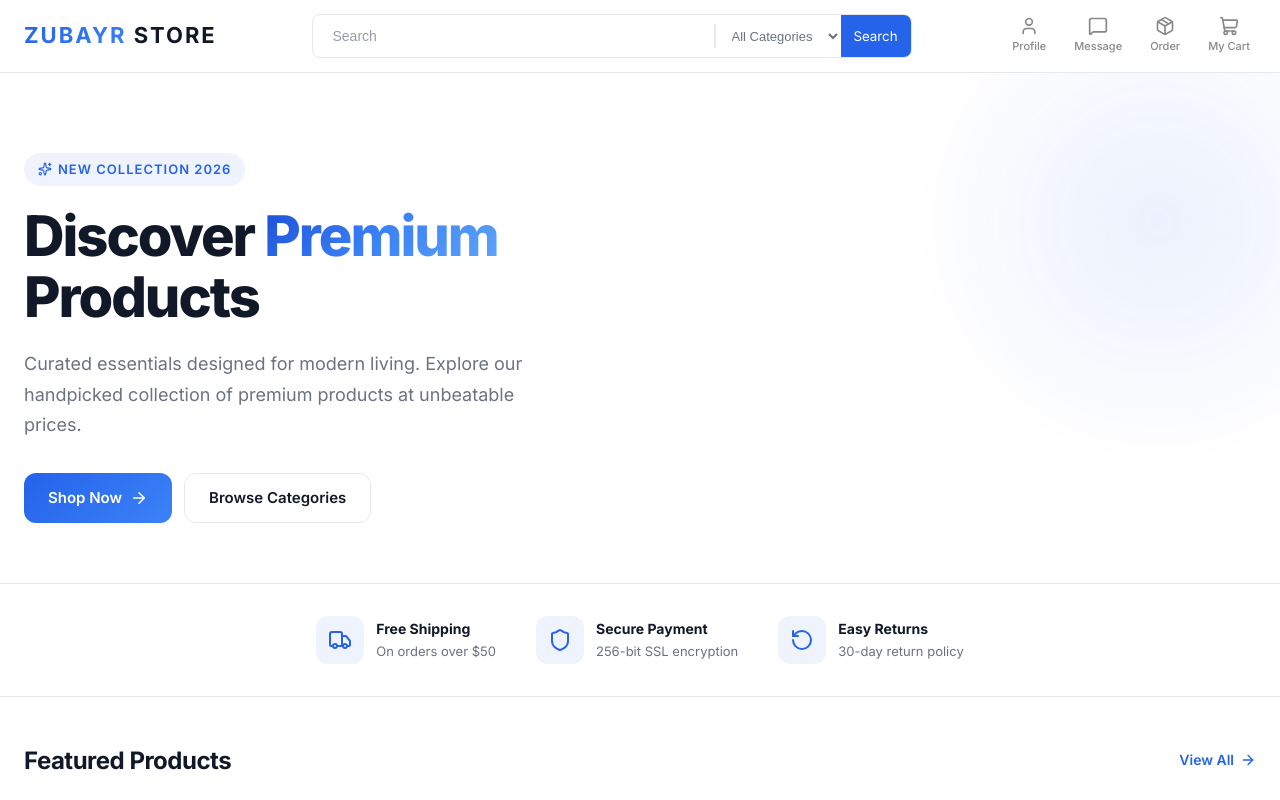
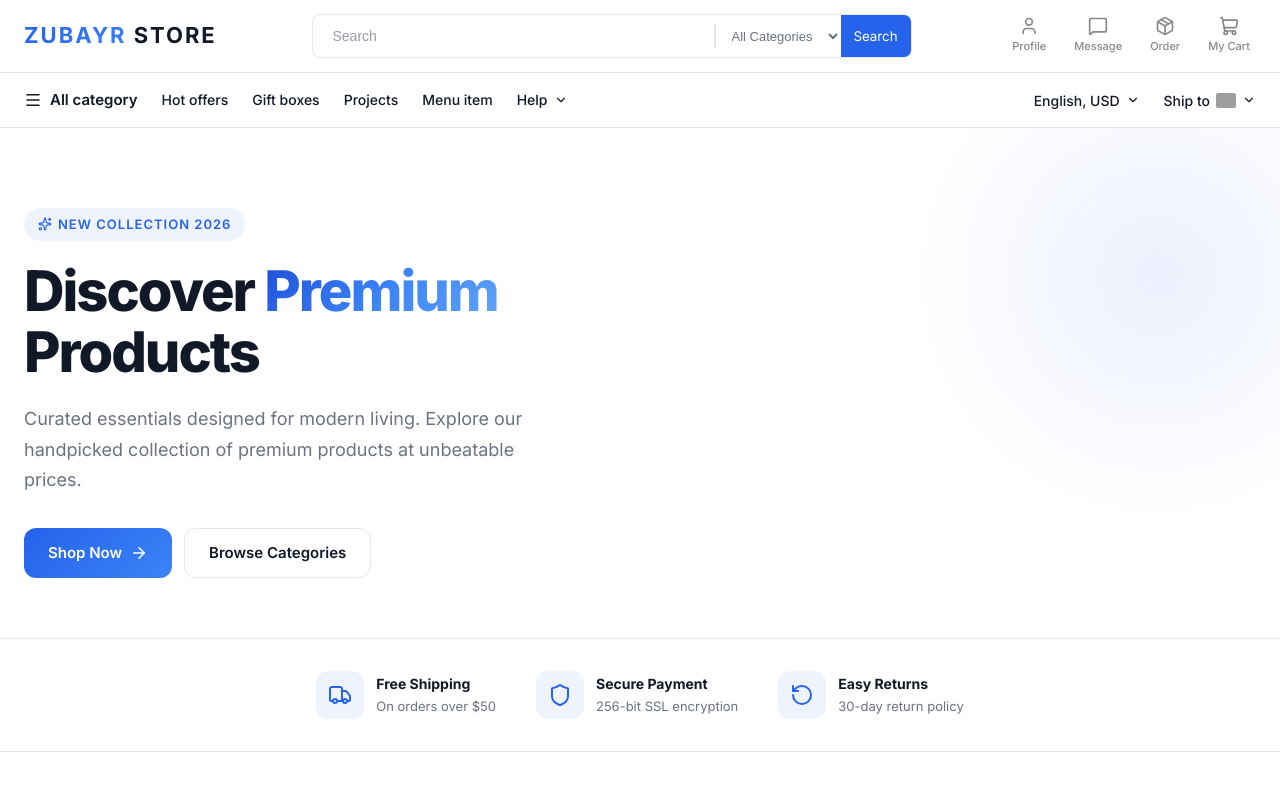
Before and after one commit to ZubairSanaullah/ecommerce, a React (Vite) app in the folder ecommerce/: page / in a window 1280 px wide. Shown: the top 800 px of the page. Built offline with nearby package versions, Linux system fonts and the light colour scheme; grey boxes are pictures that could not be loaded.

Commit message:
added sub navbar

```diff
--- a/ecommerce/src/components/Navbar.css
+++ b/ecommerce/src/components/Navbar.css
@@ -233,6 +233,127 @@
   display: none;
 }
 
+/* ========== Sub Navbar ========== */
+.sub-navbar {
+  background: var(--bg);
+  border-top: 1px solid var(--border);
+}
+
+.sub-navbar-inner {
+  max-width: 1400px;
+  margin: 0 auto;
+  display: flex;
+  align-items: center;
+  justify-content: space-between;
+  padding: 0 24px;
+  height: 54px;
+}
+
+.sub-nav-left,
+.sub-nav-right {
+  display: flex;
+  align-items: center;
+  gap: 24px;
+}
+
+.all-categories-btn {
+  display: flex;
+  align-items: center;
+  gap: 8px;
+  background: transparent;
+  border: none;
+  color: var(--text-h);
+  font-weight: 600;
+  font-size: 15px;
+  cursor: pointer;
+  padding: 0;
+}
+
+.sub-nav-links {
+  display: flex;
+  align-items: center;
+  gap: 24px;
+}
+
+.sub-nav-links a {
+  text-decoration: none;
+  color: var(--text-h);
+  font-size: 14px;
+  font-weight: 500;
+  transition: color 0.2s;
+}
+
+.sub-nav-links a:hover {
+  color: #2563eb;
+}
+
+.sub-nav-dropdown-btn {
+  display: flex;
+  align-items: center;
+  gap: 6px;
+  background: transparent;
+  border: none;
+  color: var(--text-h);
+  font-size: 14px;
+  font-weight: 500;
+  cursor: pointer;
+  padding: 0;
+  transition: color 0.2s;
+}
+
+.sub-nav-dropdown-btn:hover {
+  color: #2563eb;
+}
+
+.sub-nav-dropdown {
+  position: relative;
+}
+
+.dropdown-menu {
+  position: absolute;
+  top: 100%;
+  right: 0;
+  margin-top: 8px;
+  background: var(--bg);
+  border: 1px solid var(--border);
+  border-radius: 12px;
+  box-shadow: 0 10px 25px rgba(0, 0, 0, 0.1);
+  padding: 8px;
+  min-width: 140px;
+  display: flex;
+  flex-direction: column;
+  gap: 4px;
+  z-index: 110;
+}
+
+.dropdown-item {
+  display: flex;
+  align-items: center;
+  gap: 12px;
+  padding: 8px 12px;
+  background: transparent;
+  border: none;
+  border-radius: 8px;
+  color: var(--text-h);
+  font-size: 14px;
+  font-weight: 500;
+  cursor: pointer;
+  width: 100%;
+  text-align: left;
+  transition: background 0.2s, color 0.2s;
+}
+
+.dropdown-item:hover {
+  background: rgba(37, 99, 235, 0.08); /* light blue hover */
+  color: #2563eb;
+}
+
+.flag-icon {
+  width: 20px;
+  height: auto;
+  border-radius: 2px;
+}
+
 @media (max-width: 768px) {
   .navbar-inner {
     height: auto;
@@ -274,4 +395,26 @@
   .mobile-menu-btn {
     display: flex;
   }
+
+  .desktop-only {
+    display: none;
+  }
+
+  .sub-navbar-inner {
+    padding: 0 20px;
+    height: 48px;
+    overflow-x: auto;
+  }
+
+  .sub-nav-left {
+    gap: 16px;
+  }
+
+  .all-categories-btn {
+    white-space: nowrap;
+  }
+
+  .sub-nav-right {
+    display: none; /* Hide complex dropdowns on mobile sub-nav for simplicity */
+  }
 }
--- a/ecommerce/src/components/Navbar.tsx
+++ b/ecommerce/src/components/Navbar.tsx
@@ -1,5 +1,5 @@
 import { Link } from 'react-router-dom';
-import { ShoppingCart, User, MessageSquare, Package, Menu, X, Search } from 'lucide-react';
+import { ShoppingCart, User, MessageSquare, Package, Menu, X, ChevronDown } from 'lucide-react';
 import { useCart } from '../context/CartContext';
 import { useState } from 'react';
 import './Navbar.css';
@@ -7,6 +7,7 @@ import './Navbar.css';
 export default function Navbar() {
   const { cartCount } = useCart();
   const [mobileOpen, setMobileOpen] = useState(false);
+  const [shipToOpen, setShipToOpen] = useState(false);
 
   return (
     <nav className="navbar" id="main-navbar">
@@ -57,6 +58,75 @@ export default function Navbar() {
           </button>
         </div>
       </div>
+
+      {/* Secondary Navbar */}
+      <div className="sub-navbar">
+        <div className="sub-navbar-inner">
+          <div className="sub-nav-left">
+            <button className="all-categories-btn">
+              <Menu size={18} />
+              All category
+            </button>
+            <div className="sub-nav-links desktop-only">
+              <Link to="/offers">Hot offers</Link>
+              <Link to="/gifts">Gift boxes</Link>
+              <Link to="/projects">Projects</Link>
+              <Link to="/menu-item">Menu item</Link>
+              <div className="sub-nav-dropdown">
+                <button className="sub-nav-dropdown-btn">
+                  Help <ChevronDown size={14} />
+                </button>
+              </div>
+            </div>
+          </div>
+
+          <div className="sub-nav-right">
+            <div className="sub-nav-dropdown">
+              <button className="sub-nav-dropdown-btn">
+                English, USD <ChevronDown size={14} />
+              </button>
+            </div>
+            <div className="sub-nav-dropdown" onMouseLeave={() => setShipToOpen(false)}>
+              <button
+                className="sub-nav-dropdown-btn"
+                onClick={() => setShipToOpen(!shipToOpen)}
+                onMouseEnter={() => setShipToOpen(true)}
+              >
+                Ship to <img src="/src/assets/Layout1/Image/flags/DE@2x.png" alt="Germany" className="flag-icon" /> <ChevronDown size={14} />
+              </button>
+
+              {shipToOpen && (
+                <div className="dropdown-menu">
+                  <button className="dropdown-item">
+                    <img src="/src/assets/Layout1/Image/flags/US@2x.png" alt="USA" className="flag-icon" /> USA
+                  </button>
+                  <button className="dropdown-item">
+                    <img src="/src/assets/Layout1/Image/flags/GB@2x.png" alt="UK" className="flag-icon" /> UK
+                  </button>
+                  <button className="dropdown-item">
+                    <img src="/src/assets/Layout1/Image/flags/FR@2x.png" alt="France" className="flag-icon" /> France
+                  </button>
+                  <button className="dropdown-item">
+                    <img src="/src/assets/Layout1/Image/flags/IT@2x.png" alt="Italy" className="flag-icon" /> Italy
+                  </button>
+                  <button className="dropdown-item">
+                    <img src="/src/assets/Layout1/Image/flags/CN@2x.png" alt="China" className="flag-icon" /> China
+                  </button>
+                  <button className="dropdown-item">
+                    <img src="/src/assets/Layout1/Image/flags/AE@2x.png" alt="UAE" className="flag-icon" /> UAE
+                  </button>
+                  <button className="dropdown-item">
+                    <img src="/src/assets/Layout1/Image/flags/RU@2x.png" alt="Russia" className="flag-icon" /> Russia
+                  </button>
+                  <button className="dropdown-item">
+                    <img src="/src/assets/Layout1/Image/flags/DK@2x.png" alt="Denmark" className="flag-icon" /> Denmark
+                  </button>
+                </div>
+              )}
+            </div>
+          </div>
+        </div>
+      </div>
     </nav>
   );
 }
```
